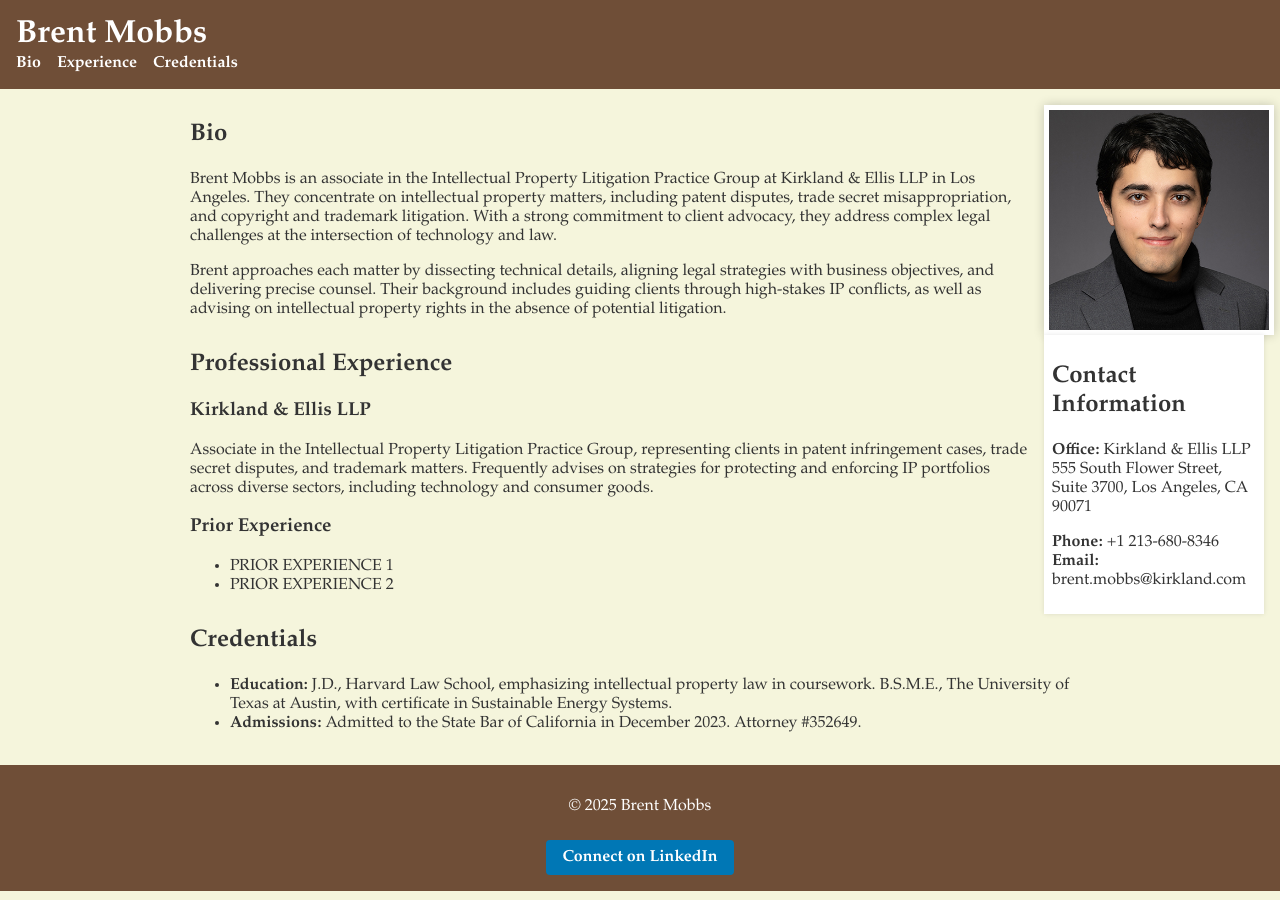
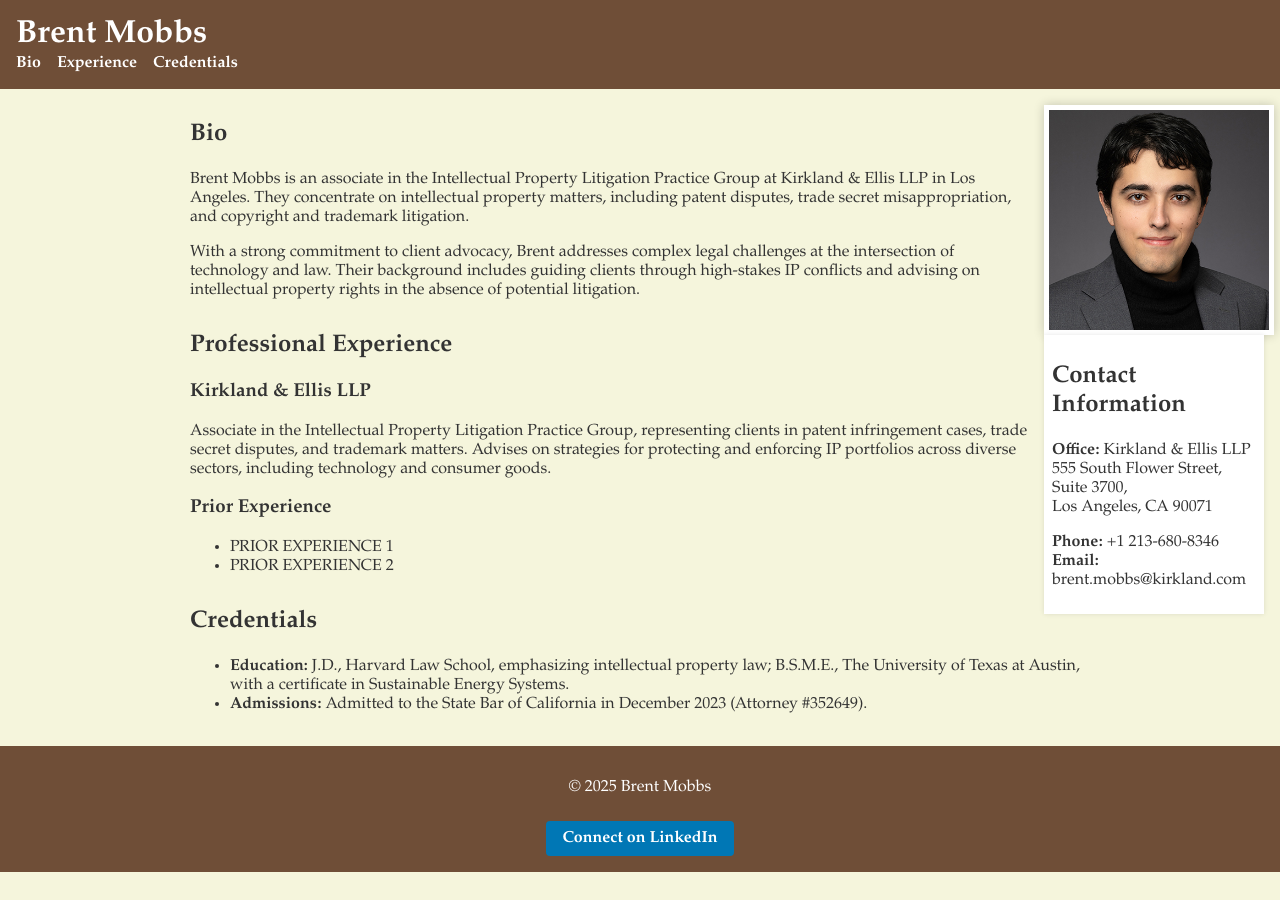
Before and after one commit to brentmobbs/brentmobbs.github.io, a Jekyll site: the page index.html, which Jekyll copies as it is, in a window 1280 px wide. Built offline with Jekyll 4.4.1, drawn with Linux system fonts in a browser that asks for light colours.

Commit message:
Update index.html

```diff
--- a/index.html
+++ b/index.html
@@ -17,14 +17,15 @@
     </nav>
   </header>
 
-  <!-- Photo & Contact in a right-floated aside -->
+  <!-- Floated Photo & Contact -->
   <aside id="profile">
     <img src="assets/mobbs-brent.jpg" alt="Brent Mobbs" class="profile-photo">
     <div class="contact-block">
       <h2>Contact Information</h2>
       <p>
         <strong>Office:</strong> Kirkland & Ellis LLP<br>
-        555 South Flower Street, Suite 3700, Los Angeles, CA 90071
+        555 South Flower Street, Suite 3700,<br>
+        Los Angeles, CA 90071
       </p>
       <p>
         <strong>Phone:</strong> +1 213-680-8346<br>
@@ -38,10 +39,10 @@
     <section id="bio">
       <h2>Bio</h2>
       <p>
-        Brent Mobbs is an associate in the Intellectual Property Litigation Practice Group at Kirkland & Ellis LLP in Los Angeles. They concentrate on intellectual property matters, including patent disputes, trade secret misappropriation, and copyright and trademark litigation. With a strong commitment to client advocacy, they address complex legal challenges at the intersection of technology and law.
+        Brent Mobbs is an associate in the Intellectual Property Litigation Practice Group at Kirkland & Ellis LLP in Los Angeles. They concentrate on intellectual property matters, including patent disputes, trade secret misappropriation, and copyright and trademark litigation.
       </p>
       <p>
-        Brent approaches each matter by dissecting technical details, aligning legal strategies with business objectives, and delivering precise counsel. Their background includes guiding clients through high-stakes IP conflicts, as well as advising on intellectual property rights in the absence of potential litigation.
+        With a strong commitment to client advocacy, Brent addresses complex legal challenges at the intersection of technology and law. Their background includes guiding clients through high-stakes IP conflicts and advising on intellectual property rights in the absence of potential litigation.
       </p>
     </section>
 
@@ -50,7 +51,7 @@
       <h2>Professional Experience</h2>
       <h3>Kirkland & Ellis LLP</h3>
       <p>
-        Associate in the Intellectual Property Litigation Practice Group, representing clients in patent infringement cases, trade secret disputes, and trademark matters. Frequently advises on strategies for protecting and enforcing IP portfolios across diverse sectors, including technology and consumer goods.
+        Associate in the Intellectual Property Litigation Practice Group, representing clients in patent infringement cases, trade secret disputes, and trademark matters. Advises on strategies for protecting and enforcing IP portfolios across diverse sectors, including technology and consumer goods.
       </p>
       <h3>Prior Experience</h3>
       <ul>
@@ -64,10 +65,10 @@
       <h2>Credentials</h2>
       <ul>
         <li>
-          <strong>Education:</strong> J.D., Harvard Law School, emphasizing intellectual property law in coursework. B.S.M.E., The University of Texas at Austin, with certificate in Sustainable Energy Systems.
+          <strong>Education:</strong> J.D., Harvard Law School, emphasizing intellectual property law; B.S.M.E., The University of Texas at Austin, with a certificate in Sustainable Energy Systems.
         </li>
         <li>
-          <strong>Admissions:</strong> Admitted to the State Bar of California in December 2023. Attorney #352649.
+          <strong>Admissions:</strong> Admitted to the State Bar of California in December 2023 (Attorney #352649).
         </li>
       </ul>
     </section>
```
